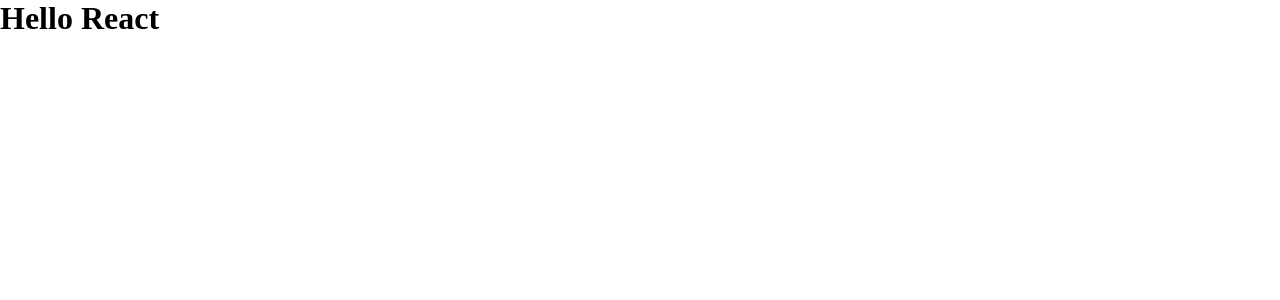
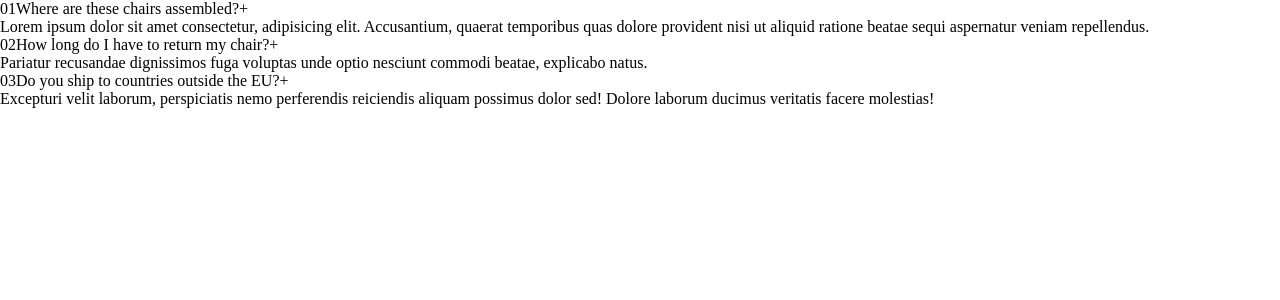
Before and after one commit to Marshal10/accordion-react, a React (Create React App) app: page / in a window 1280 px wide. Shown: the top 300 px of the page. Built offline with nearby package versions, Linux system fonts and the light colour scheme; the HTML template or start-up script is replaced by a standard one.

Commit message:
Accordion components

```diff
--- a/src/App.js
+++ b/src/App.js
@@ -1,7 +1,47 @@
+const faqs = [
+  {
+    title: "Where are these chairs assembled?",
+    text: "Lorem ipsum dolor sit amet consectetur, adipisicing elit. Accusantium, quaerat temporibus quas dolore provident nisi ut aliquid ratione beatae sequi aspernatur veniam repellendus.",
+  },
+  {
+    title: "How long do I have to return my chair?",
+    text: "Pariatur recusandae dignissimos fuga voluptas unde optio nesciunt commodi beatae, explicabo natus.",
+  },
+  {
+    title: "Do you ship to countries outside the EU?",
+    text: "Excepturi velit laborum, perspiciatis nemo perferendis reiciendis aliquam possimus dolor sed! Dolore laborum ducimus veritatis facere molestias!",
+  },
+];
+
 export default function App() {
   return (
     <div className="App">
-      <h1>Hello React</h1>
+      <Accordion />
     </div>
   );
 }
+
+function Accordion() {
+  return (
+    <div className="Accordion">
+      {faqs.map((faq, i) => (
+        <AccordionItem faq={faq} index={i} key={i} />
+      ))}
+    </div>
+  );
+}
+
+function AccordionItem({ faq, index }) {
+  return (
+    <div className="item">
+      <div className="question">
+        <span>0{index + 1}</span>
+        <span className="question">{faq.title}</span>
+        <span>+</span>
+      </div>
+      <div className="answer">
+        <p>{faq.text}</p>
+      </div>
+    </div>
+  );
+}
```
